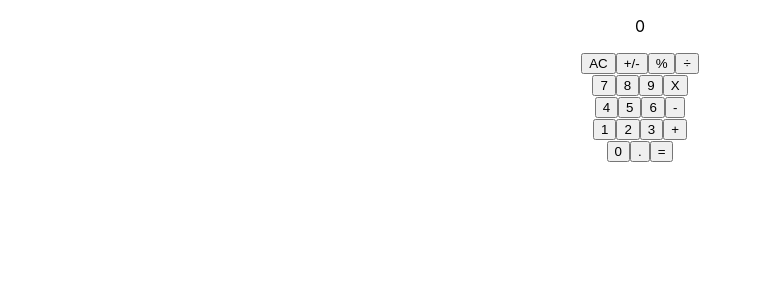
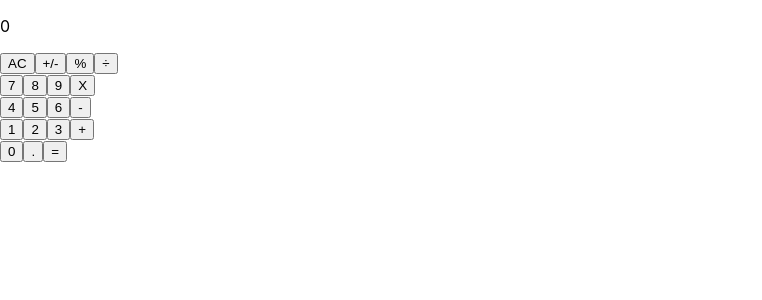
Before and after one commit to uimarshall/math-magicians, a React (Create React App) app: page / in a window 1280 px wide. Shown: the top 300 px of the page, without its empty margins (0-762 px from the left). Built offline with nearby package versions, Linux system fonts and the light colour scheme.

Commit message:
Refactor code using react hooks

```diff
--- a/src/components/App.js
+++ b/src/components/App.js
@@ -1,39 +1,68 @@
 /* eslint-disable no-unused-vars */
-import React, { Component } from 'react';
+import React, { Component, useState } from 'react';
 import '../App.css';
 import calculator from '../logic/calculate';
 import ButtonPanel from './ButtonPanel';
 import Display from './Display';
 
-class App extends Component {
-  constructor(props) {
-    super(props);
-    this.state = {
+// class App extends Component {
+//   constructor(props) {
+//     super(props);
+//     this.state = {
+//       total: null,
+//       next: null,
+//       operation: null,
+//     };
+//   }
+
+//   handleClick = buttonName => {
+//     const calc = calculator.calculate(this.state, buttonName);
+//     this.setState(calc);
+//   }
+
+//   render() {
+//     const showResult = state => {
+//       const { total, next, operation } = state;
+//       const result = `${total}${operation}${next}`.replace(/null/g, '');
+//       return result === '' ? undefined : result;
+//     };
+//     return (
+//       <div className="App">
+
+//         <Display result={showResult(this.state)} />
+//         <ButtonPanel clickHandler={this.handleClick} />
+//       </div>
+//     );
+//   }
+// }
+
+// export default App;
+
+const App = () => {
+  const [state, setState] = useState({
     total: null,
     next: null,
     operation: null,
+  });
+
+  const handleClick = buttonName => {
+    const calc = calculator.calculate(state, buttonName);
+    setState(calc);
   };
-  }
 
-  handleClick = buttonName => {
-    const calc = calculator.calculate(this.state, buttonName);
-    this.setState(calc);
-  }
-
-  render() {
   const showResult = state => {
     const { total, next, operation } = state;
     const result = `${total}${operation}${next}`.replace(/null/g, '');
     return result === '' ? undefined : result;
   };
   return (
-      <div className="App">
+    <div>
 
-        <Display result={showResult(this.state)} />
-        <ButtonPanel clickHandler={this.handleClick} />
+      <Display result={showResult(state)} />
+      <ButtonPanel clickHandler={handleClick} />
+
     </div>
   );
-  }
-}
+};
 
 export default App;
```
Lines whose indentation alone changed are shown as unchanged.
